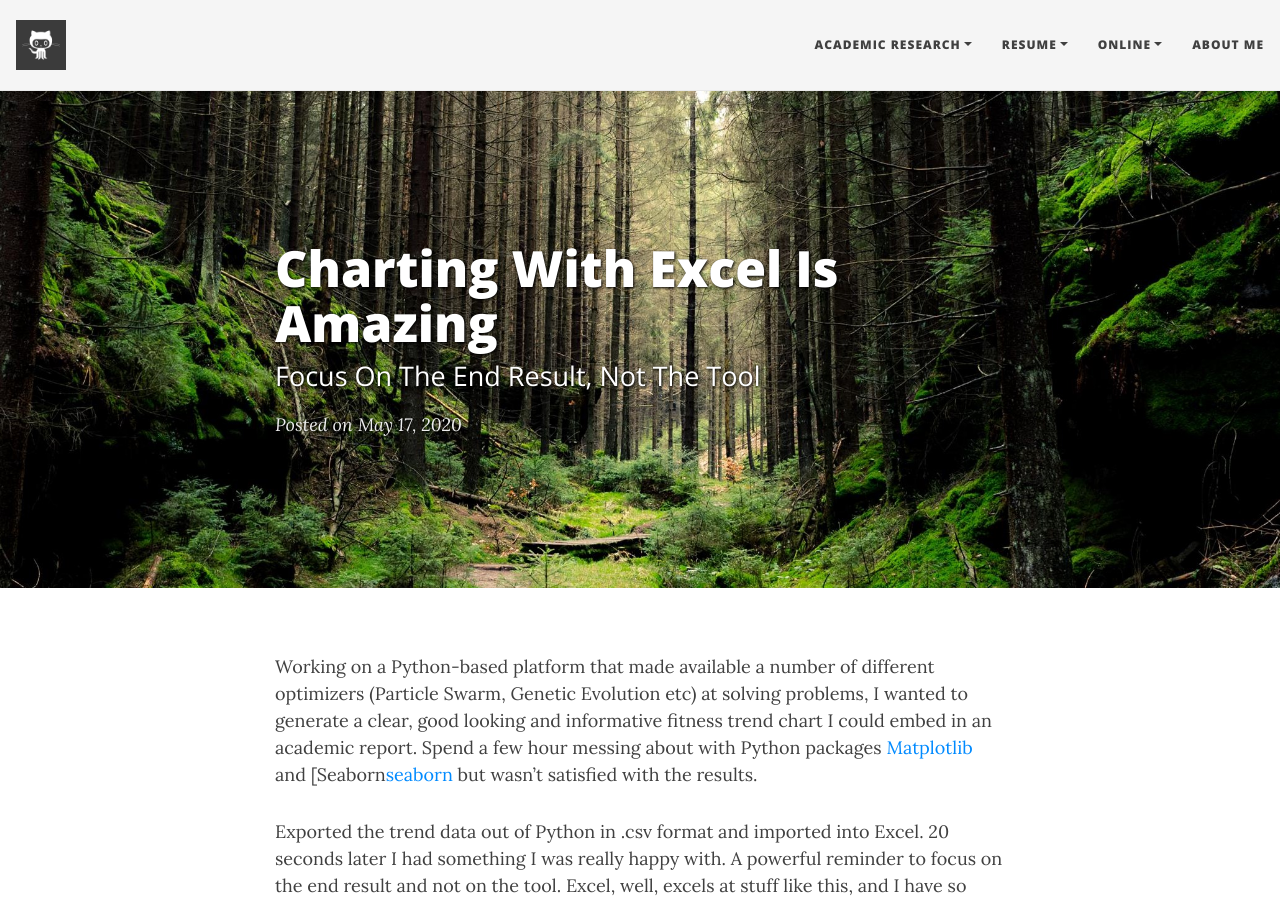
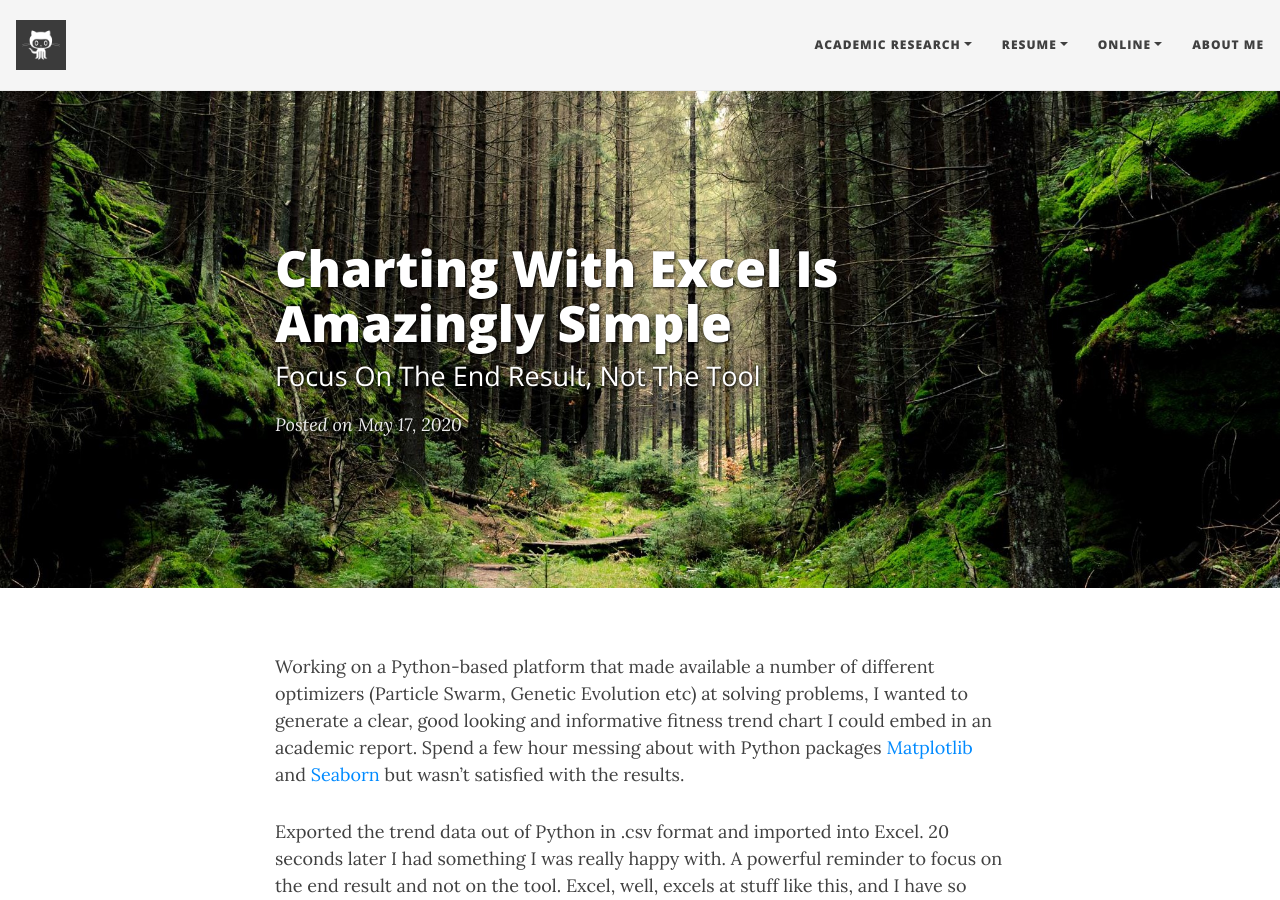
Before and after one commit to corticalstack/corticalstack.github.io, a Jekyll site: the page built from _posts/2020-05-17-charting-with-excel-is-amazing.md, in a window 1280 px wide and 900 px high. Built offline with Jekyll 4.4.1, drawn with Linux system fonts in a browser that asks for light colours; nearby versions of some CDN libraries.

Commit message:
Initial wip

```diff
--- a/_posts/2020-05-17-charting-with-excel-is-amazing.md
+++ b/_posts/2020-05-17-charting-with-excel-is-amazing.md
@@ -1,13 +1,13 @@
 ---
 layout: post
-title: Charting With Excel Is Amazing
+title: Charting With Excel Is Amazingly Simple
 subtitle: Focus On The End Result, Not The Tool
 cover-img: /assets/img/forest_path.jpg
 tags: [Excel, results, visualization]
 ---
 Working on a Python-based platform that made available a number of different optimizers (Particle Swarm, Genetic Evolution etc)
 at solving problems, I wanted to generate a clear, good looking and informative fitness trend chart I could embed in an
-academic report.  Spend a few hour messing about with Python packages [Matplotlib][matplotlib] and [Seaborn[seaborn] but
+academic report.  Spend a few hour messing about with Python packages [Matplotlib][matplotlib] and [Seaborn][seaborn] but
 wasn't satisfied with the results.
 
 Exported the trend data out of Python in .csv format and imported into Excel. 20 seconds later I had something I was really
```
Also changed, not shown: aboutme.md (+2 -2 lines).
